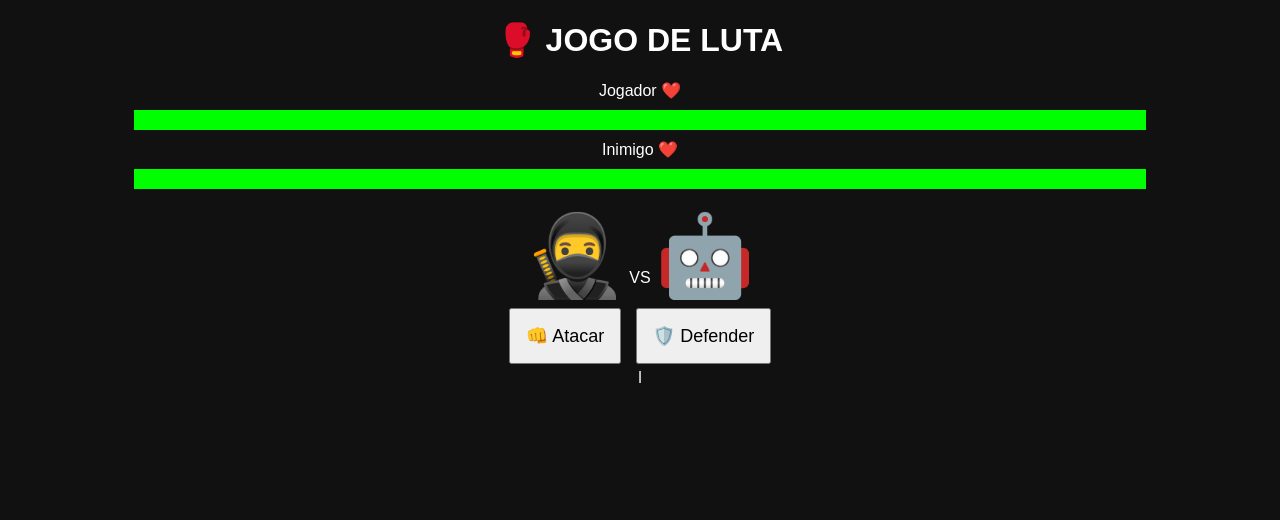
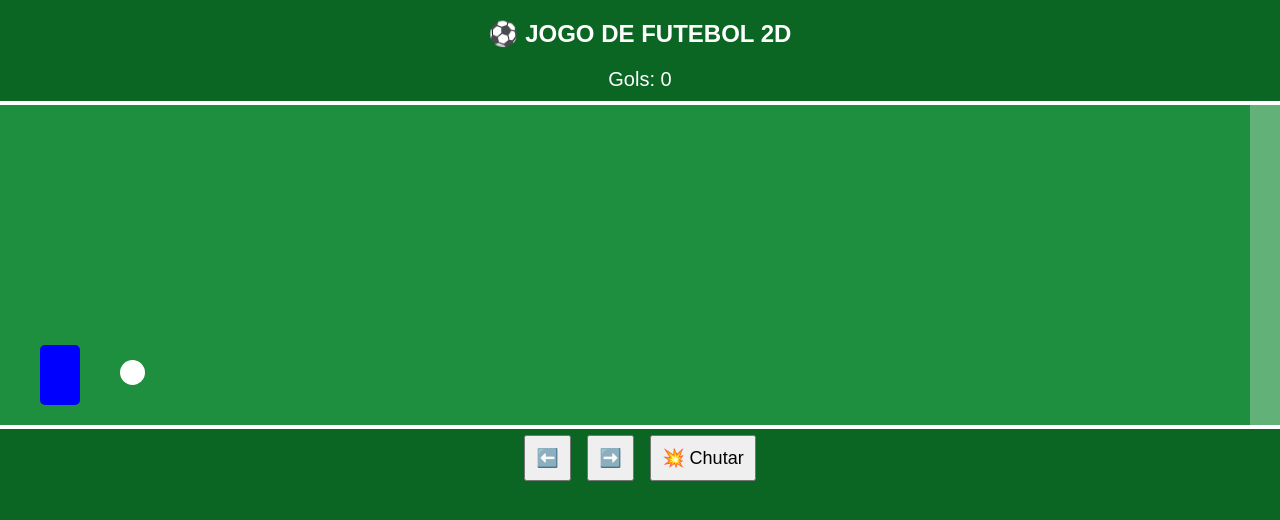
Before and after one commit to enzoborges012-ship-it/index.html, a plain HTML site: page index.html in a window 1280 px wide. Drawn offline with Linux system fonts and the light colour scheme.

Commit message:
Update index.html

```diff
--- a/index.html
+++ b/index.html
@@ -2,111 +2,119 @@
 <html lang="pt-br">
 <head>
 <meta charset="UTF-8">
-<title>Jogo de Luta</title>
+<title>Jogo de Futebol 2D</title>
+
 <style>
 body {
-  background: #111;
+  margin: 0;
+  background: #0b6623;
+  font-family: Arial;
   color: white;
-  font-family: Arial;
   text-align: center;
 }
 
-.arena {
-  margin-top: 20px;
+#placar {
+  font-size: 20px;
+  margin: 10px;
 }
 
-.lutador {
-  font-size: 80px;
+#campo {
+  position: relative;
+  width: 100%;
+  height: 320px;
+  background: #1e8f3e;
+  border-top: 4px solid white;
+  border-bottom: 4px solid white;
+  overflow: hidden;
 }
 
-.barra {
-  width: 80%;
-  height: 20px;
-  background: red;
-  margin: 10px auto;
+#jogador {
+  position: absolute;
+  bottom: 20px;
+  left: 40px;
+  width: 40px;
+  height: 60px;
+  background: blue;
+  border-radius: 5px;
 }
 
-.vida {
+#bola {
+  position: absolute;
+  bottom: 40px;
+  left: 120px;
+  width: 25px;
+  height: 25px;
+  background: white;
+  border-radius: 50%;
+}
+
+#gol {
+  position: absolute;
+  right: 0;
+  bottom: 0;
+  width: 30px;
   height: 100%;
-  background: lime;
-  width: 100%;
+  background: rgba(255,255,255,0.3);
 }
 
 button {
-  padding: 15px;
-  margin: 5px;
+  margin: 6px;
+  padding: 10px;
   font-size: 18px;
 }
 </style>
 </head>
+
 <body>
 
-<h1>🥊 JOGO DE LUTA</h1>
+<h2>⚽ JOGO DE FUTEBOL 2D</h2>
+<div id="placar">Gols: <span id="gols">0</span></div>
 
-<div>
-  Jogador ❤️
-  <div class="barra"><div id="vidaJogador" class="vida"></div></div>
+<div id="campo">
+  <div id="jogador"></div>
+  <div id="bola"></div>
+  <div id="gol"></div>
 </div>
 
 <div>
-  Inimigo ❤️
-  <div class="barra"><div id="vidaInimigo" class="vida"></div></div>
-</div>
-
-<div class="arena">
-  <span class="lutador">🥷</span>
-  VS
-  <span class="lutador">🤖</span>
-</div>
-
-<div>
-  <button onclick="atacar()">👊 Atacar</button>
-  <button onclick="defender()">🛡️ Defender</button>
+  <button onclick="mover(-20)">⬅️</button>
+  <button onclick="mover(20)">➡️</button>
+  <button onclick="chutar()">💥 Chutar</button>
 </div>
 
 <script>
-let vidaJogador = 100;
-let vidaInimigo = 100;
-let defendendo = false;
+let jogador = document.getElementById("jogador");
+let bola = document.getElementById("bola");
+let gols = 0;
 
-function atacar() {
-  let dano = Math.floor(Math.random() * 20) + 5;
-  vidaInimigo -= dano;
-  if (vidaInimigo < 0) vidaInimigo = 0;
-  document.getElementById("vidaInimigo").style.width = vidaInimigo + "%";
-
-  ataqueInimigo();
-  checarVencedor();
+function mover(px) {
+  let nova = jogador.offsetLeft + px;
+  if (nova >= 0 && nova <= window.innerWidth - 40) {
+    jogador.style.left = nova + "px";
+  }
 }
 
-function defender() {
-  defendendo = true;
-  alert("Você está defendendo!");
+function chutar() {
+  let dist = Math.abs(jogador.offsetLeft - bola.offsetLeft);
+  if (dist < 50) {
+    bola.style.left = bola.offsetLeft + 120 + "px";
+    setTimeout(verificarGol, 300);
+  }
 }
 
-function ataqueInimigo() {
-  let dano = Math.floor(Math.random() * 15) + 5;
-  if (defendendo) {
-    dano = Math.floor(dano / 2);
-    defendendo = false;
+function verificarGol() {
+  if (bola.offsetLeft > window.innerWidth - 60) {
+    gols++;
+    document.getElementById("gols").innerText = gols;
+    resetar();
   }
-  vidaJogador -= dano;
-  if (vidaJogador < 0) vidaJogador = 0;
-  document.getElementById("vidaJogador").style.width = vidaJogador + "%";
 }
 
-function checarVencedor() {
-  if (vidaJogador <= 0) {
-    alert("💀 Você perdeu!");
-    location.reload();
-  }
-  if (vidaInimigo <= 0) {
-    alert("🏆 Você venceu!");
-    location.reload();
-  }
+function resetar() {
+  bola.style.left = "120px";
+  jogador.style.left = "40px";
 }
 </script>
 
 </body>
 </html>
-l
```
